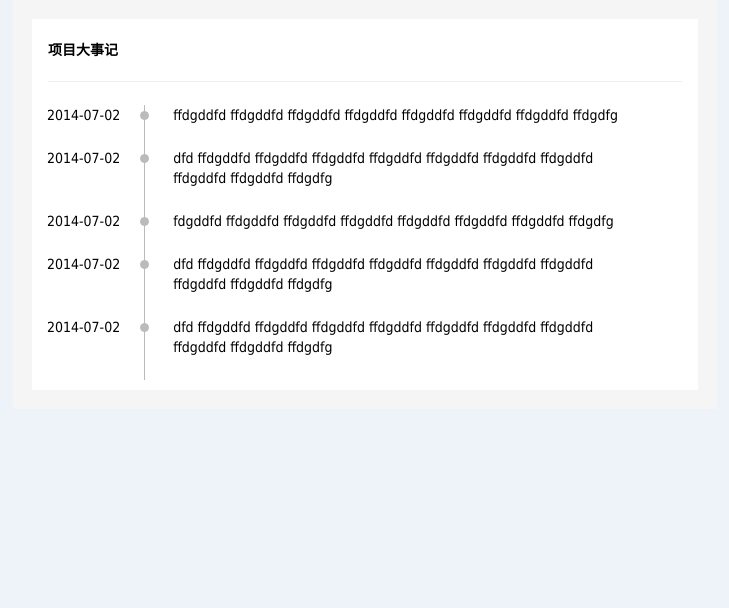
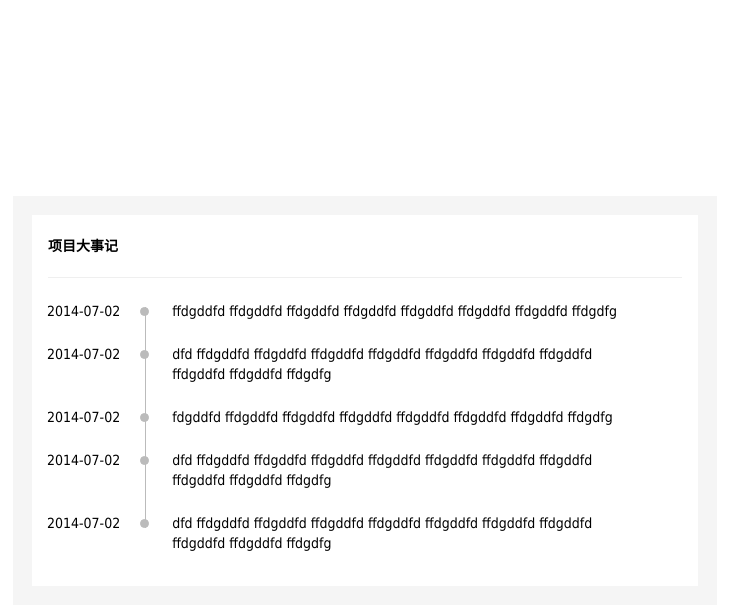
Before and after one commit to lhslihuan/exam-angle-together, a plain HTML site: page css/index.html in a window 1280 px wide. Shown: the whole page, without its empty margins (275-1004 px from the left). Drawn offline with Linux system fonts and the light colour scheme.

Commit message:
伪元素和伪类解决竖线超长的问题了，欧耶。

```diff
--- a/css/index.html
+++ b/css/index.html
@@ -3,15 +3,19 @@
 <link rel="stylesheet" href="reset.css">
 <style>
     body{
-        background: #EEF3FA;
-        font-family: tahoma,arial,Hiragino Sans GB,"Microsoft Yahei",\5b8b\4f53;
+        background: #ffffff;
     }
     .item{
         width: 666px;
         height: 371px;
         border: 19px solid #F5F5F5;
         background: #ffffff;
-        margin: 0 auto;
+        /* margin: 0 auto; */
+        position: absolute;
+        top: 50%;
+        left: 50%;
+        margin-top: -204px;
+        margin-left: -352px;
     }
     .item h3{
         font-size: 14px;
@@ -26,6 +30,7 @@
     }
     .project-events .content {
         line-height: 20px;
+        position: relative;
     }
     .content .time{
         display: inline-block;
@@ -48,11 +53,22 @@
         vertical-align: top;
         width: 472px;
         padding-bottom: 23px;
-        border-left: 1px solid #BBBBBB;
         line-height: 20px;
         padding-left: 28px;
     }
-
+    .content:before{
+        content: "";
+        border-left: 1px solid #BBBBBB;
+        height: 100%;
+        position: absolute;
+        left: 98px;
+    }
+    .content:first-child:before {
+        top: 6px;
+    }
+    .content:last-child:before {
+        bottom: 48px;
+    }
 </style>
 <div class="item">
     <h3>项目大事记</h3>
```
